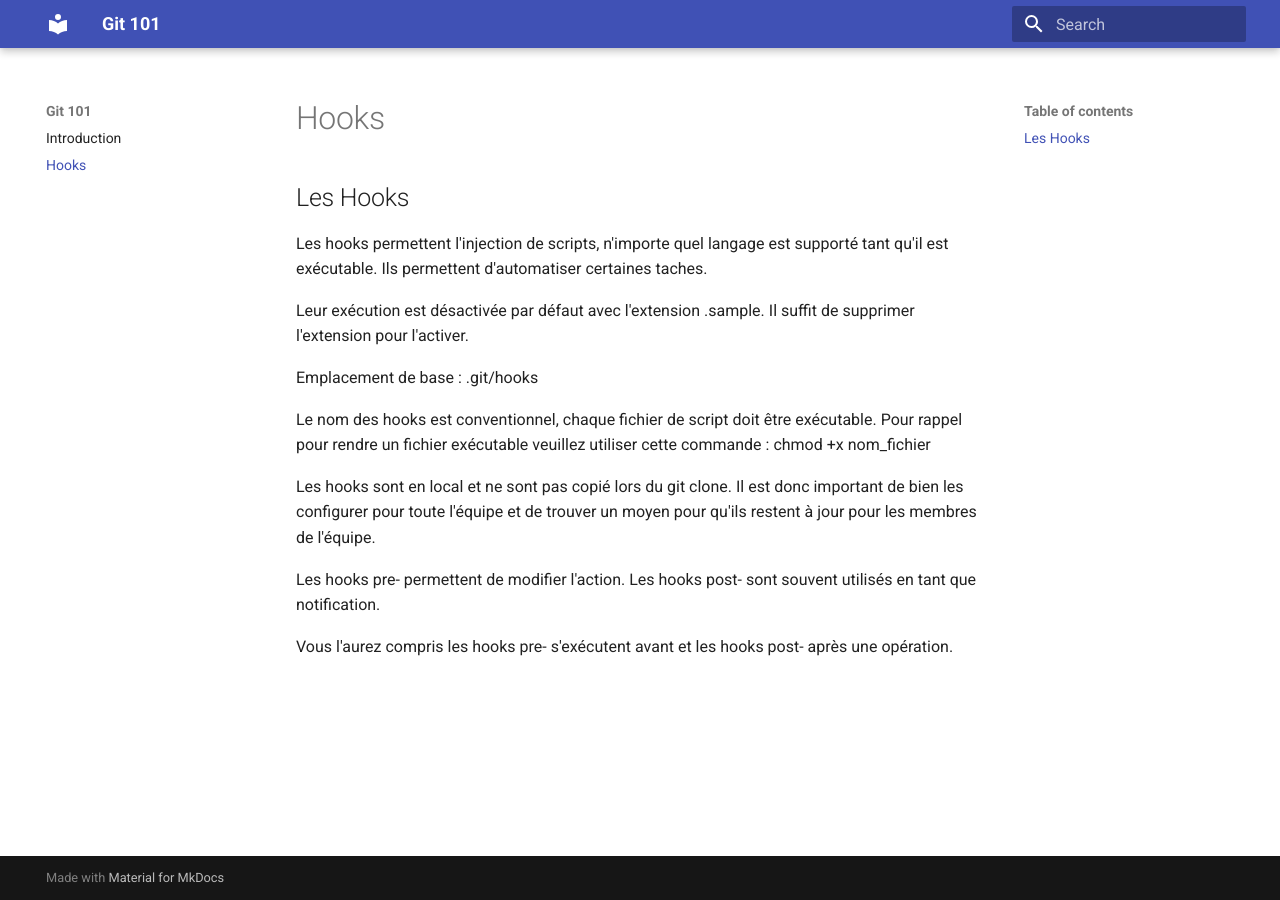
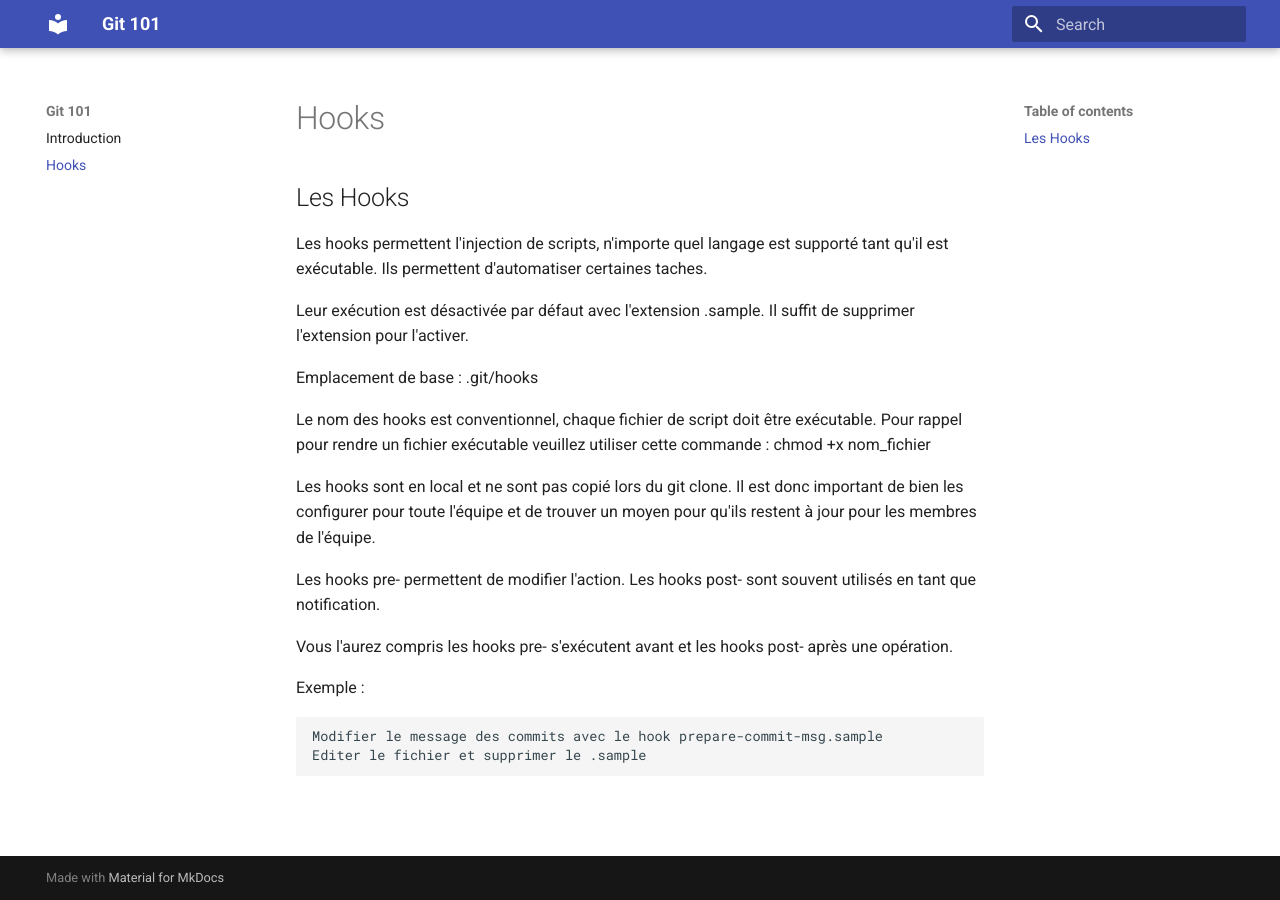
Before and after one commit to ub-mmi-but/git-101, an MkDocs documentation site: the page built from docs/hooks.md, in a window 1280 px wide. Built offline with MkDocs 1.6.1 and Material for MkDocs 9.7.7, drawn with Linux system fonts in a browser that asks for light colours.

Commit message:
Ajout d'exemple

```diff
--- a/docs/hooks.md
+++ b/docs/hooks.md
@@ -14,3 +14,8 @@ Les hooks pre- permettent de modifier l'action.
 Les hooks post- sont souvent utilisés en tant que notification.
 
 Vous l'aurez compris les hooks pre- s'exécutent avant et les hooks post- après une opération.
+
+Exemple :
+
+    Modifier le message des commits avec le hook prepare-commit-msg.sample
+    Editer le fichier et supprimer le .sample
```
